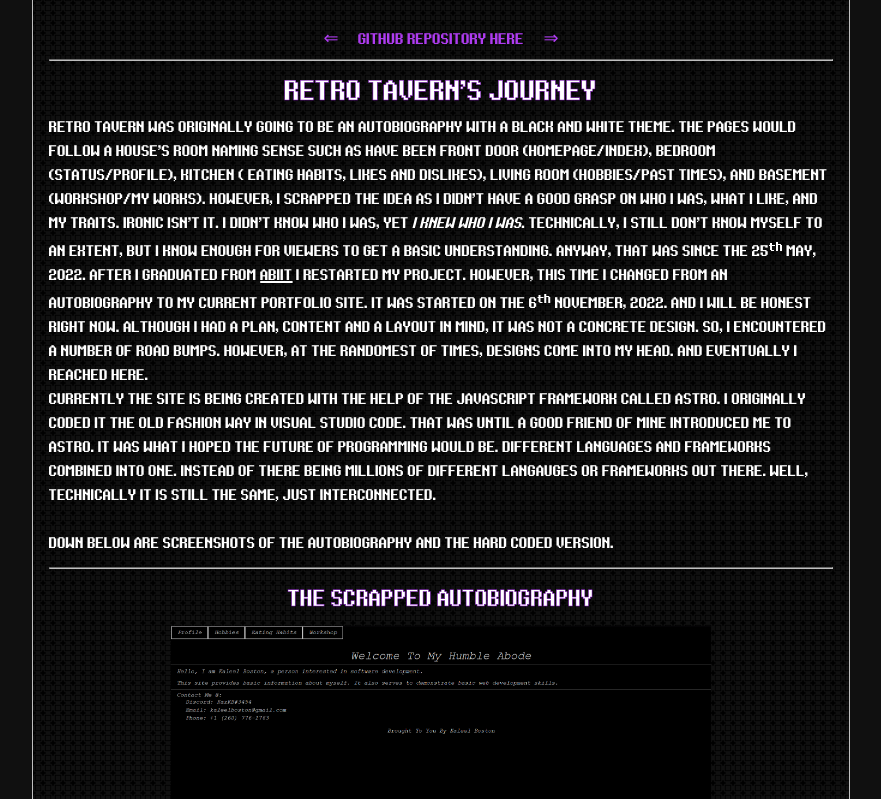
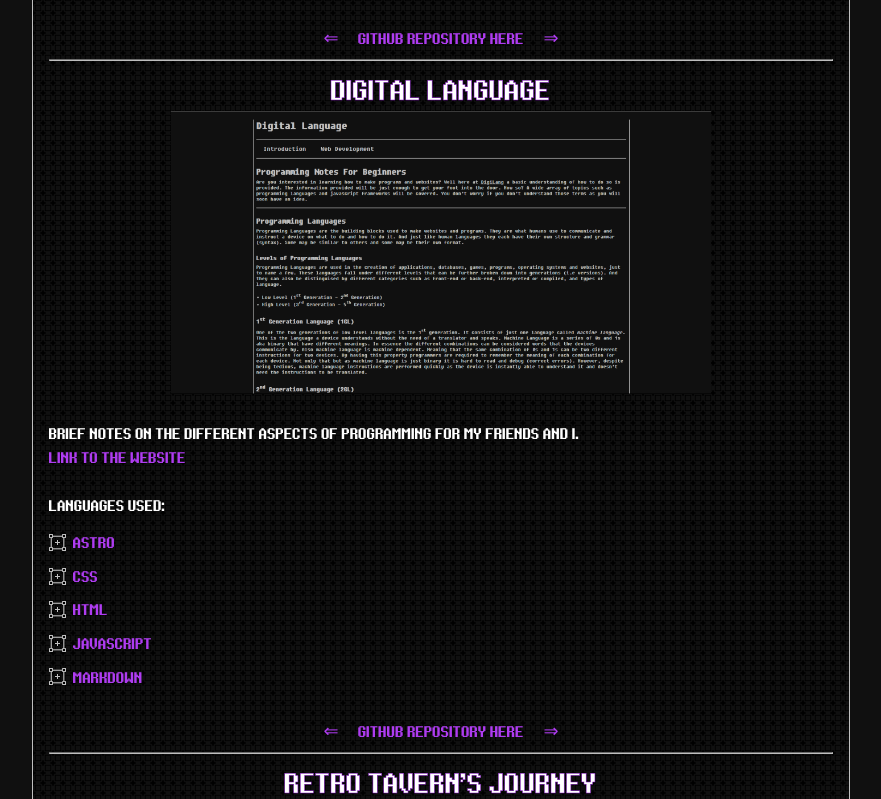
Before and after one commit to KazKB/Portfolio-Astro, an Astro site: page /workshop in a window 1280 px wide. Shown: the part 4129-4928 px from the top of the page, without its empty margins (199-1080 px from the left). Built offline with nearby package versions, Linux system fonts and the light colour scheme; Astro itself is replaced by a stand-in of ours.

Commit message:
Update to Workshop

```diff
--- a/src/css/global.css
+++ b/src/css/global.css
@@ -17,7 +17,6 @@
     --grey: #c0c0c0;
     --dark-grey: #858585;
     --black: #101010;
-    /* --purple: #8212c2; */
     --purple: #af3cf1;
     --purple-2: #8212c2;
 
--- a/src/css/workshop.css
+++ b/src/css/workshop.css
@@ -20,7 +20,7 @@
 }
 
 /* Each Project Similar Configuration */
-#otaku-paradise-website img, #otaku-paradise-app img, #object-orientated-software-design-finals img, #progress img {
+.workshop-item img {
     display: block;
     width: 320px;
     margin: auto;
@@ -53,7 +53,7 @@
 /* Tablet Configuration */
 @media only screen and (min-width: 700px) {
     /* Each Project Similar Configuration */
-    #otaku-paradise-website img, #otaku-paradise-app img, #object-orientated-software-design-finals img, #progress img {
+    .workshop-item img {
         width: 540px;
     }
 
--- a/src/pages/workshop.astro
+++ b/src/pages/workshop.astro
@@ -11,7 +11,7 @@ import '../css/workshop.css';
 
     <hr>
 
-    <div id="otaku-paradise-website">
+    <div class="workshop-item" id="otaku-paradise-website">
         <h2>Otaku Paradise (Website)</h2>
         <img src="/images/Otaku-Paradise-Laptop.png" alt="Otaku Paradise Index on Laptop">
         <br>
@@ -46,7 +46,7 @@ import '../css/workshop.css';
 
     <hr>
 
-    <div id="otaku-paradise-app">
+    <div class="workshop-item" id="otaku-paradise-app">
         <h2>Otaku Paradise (App)</h2>
         <img src="/images/Otaku-Paradise-App-Index.jpg" alt="Otaku Paradise Index On App">
         <br>
@@ -71,7 +71,7 @@ import '../css/workshop.css';
 
     <hr>
 
-    <div id="object-orientated-software-design-finals">
+    <div class="workshop-item" id="object-orientated-software-design-finals">
         <h2>Object Orientated Software Design Finals</h2>
         <img src="/images/OOSD-Finals-Terminal.png" alt="Object Orientated Software Design Finals">
         <br>
@@ -102,7 +102,28 @@ import '../css/workshop.css';
 
     <hr>
 
-    <div id="progress">
+    <div class="workshop-item" id="digital-language">
+        <h2>Digital Language</h2>
+        <img src="/images/Digital-Language-Index.png" alt="Digital Language Index Page">
+        <br>
+        <p>
+            Brief notes on the different aspects of programming for my friends and I. <br>
+            <a href="https://digital-language.netlify.com">Link to the website</a>
+            <br><br>
+            Languages Used:
+            <li>Astro</li>
+            <li>CSS</li>
+            <li>HTMl</li>
+            <li>JavaScript</li>
+            <li>Markdown</li>
+        </p>
+        <br>
+        <a class="github" href="https://github.com/KazKB/Digital-Language" target="_blank"><span class="arrow-size">&lArr;</span>&nbsp;Github Repository Here&nbsp;<span class="arrow-size">&rArr;</span></a>
+    </div>
+
+    <hr>
+
+    <div class="workshop-item" id="progress">
         <h2>Retro Tavern's Journey</h2>
         <p>
             Retro Tavern was originally going to be an autobiography with a black and white theme. The pages would follow
```
Also changed, not shown: public/images/Digital-Language-Index.png (added), public/images/First-Template-2.png (deleted).
